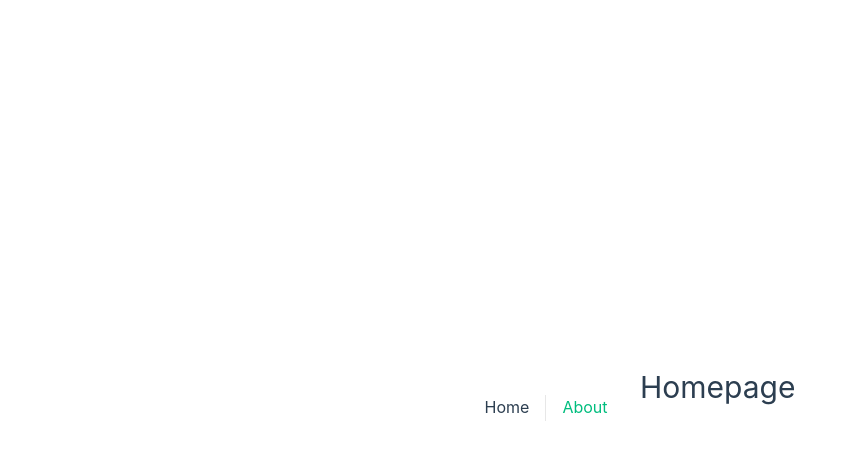
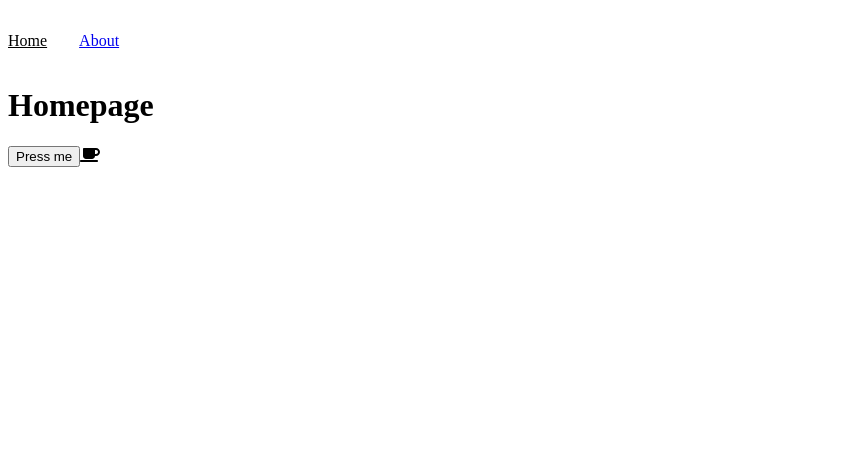
Before and after one commit to leovolwahsen/vue-crash-course, a Vue app: page / in a window 1280 px wide. Shown: the top 452 px of the page, without its empty margins (0-849 px from the left). Built offline with nearby package versions, Linux system fonts and the light colour scheme.

Commit message:
icons from fontawesome work now properly

```diff
--- a/index.html
+++ b/index.html
@@ -3,7 +3,9 @@
   <head>
     <meta charset="UTF-8">
     <link rel="icon" href="/favicon.ico">
+    <link rel="stylesheet" href="https://cdnjs.cloudflare.com/ajax/libs/font-awesome/5.15.4/css/all.min.css" />
     <meta name="viewport" content="width=device-width, initial-scale=1.0">
+    <script src="https://kit.fontawesome.com/901c8a4cd2.js" crossorigin="anonymous"></script>
     <title>Vite App</title>
   </head>
   <body>
--- a/package.json
+++ b/package.json
@@ -11,6 +11,9 @@
   },
   "dependencies": {
     "@fortawesome/fontawesome-free": "^6.4.2",
+    "@fortawesome/fontawesome-svg-core": "^6.4.2",
+    "@fortawesome/free-solid-svg-icons": "^6.4.2",
+    "@fortawesome/vue-fontawesome": "^3.0.3",
     "bootstrap": "^5.3.2",
     "pinia": "^2.1.7",
     "vue": "^3.3.4",
--- a/src/main.js
+++ b/src/main.js
@@ -1,14 +1,18 @@
-import './assets/main.css'
-
 import { createApp } from 'vue'
 import { createPinia } from 'pinia'
+import { library } from '@fortawesome/fontawesome-svg-core'
+import { fas } from '@fortawesome/free-solid-svg-icons';
+import { FontAwesomeIcon } from '@fortawesome/vue-fontawesome';
 
 import App from './App.vue'
 import router from './router'
+import '@fortawesome/fontawesome-free/css/all.css';
+
+library.add(fas);
 
 const app = createApp(App)
 
 app.use(createPinia())
 app.use(router)
-
+app.component('font-awesome-icon', FontAwesomeIcon)
 app.mount('#app')
--- a/src/views/HomeView.vue
+++ b/src/views/HomeView.vue
@@ -1,9 +1,12 @@
 <script setup>
+
 </script>
 
 <template>
   <main>
     <h1>Homepage</h1>
+    <button class="btn btn-success">Press me</button>
+    <font-awesome-icon icon="coffee" />
   </main>
 </template>
 
```
Also changed, not shown: 1 other file (tests, documents, lock files or other folders).
